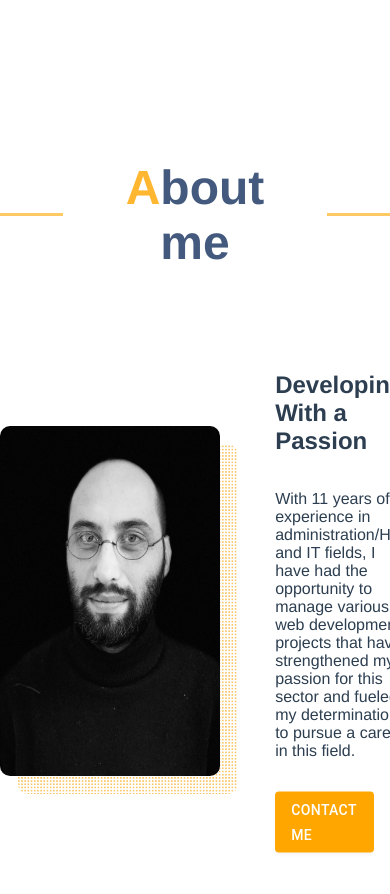
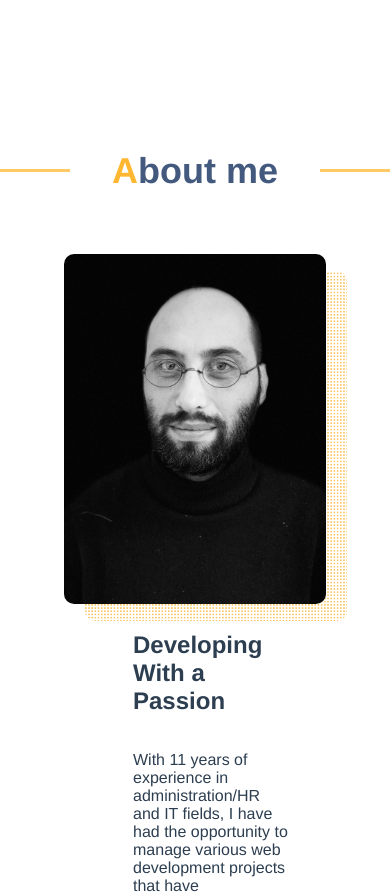
Before and after one commit to Cadegan/portfolio, a React (Create React App) app: page / in a window 390 px wide. Shown: the part 820-1714 px from the top of the page. Built offline with nearby package versions, Linux system fonts and the light colour scheme; no server answers.

Commit message:
Responsive heading

```diff
--- a/src/components/About/_about.css
+++ b/src/components/About/_about.css
@@ -1 +1 @@
-.about_wrapper{display:flex;align-items:center;justify-content:center;gap:10%;text-align:left;margin-top:2rem;margin-bottom:2rem}.about-img_wrapper{position:relative;height:350px;width:-moz-max-content;width:max-content}.about-img_wrapper img{height:100%;border-radius:10px}.about-img_wrapper::before{content:"";position:absolute;height:100%;width:100%;top:5%;left:8%;border-radius:10px;background:#ffa600;opacity:.6;z-index:-20;background-image:-webkit-linear-gradient(90deg, transparent 0%, transparent 50%, white 50%, white 100%),-webkit-linear-gradient(0deg, rgba(0, 0, 0, 0.03) 0%, rgba(0, 0, 0, 0.03) 50%, white 50%, white 100%);background-size:.2em .2em}.about-speech{width:40%;display:flex;flex-direction:column;align-items:baseline}
+.about_wrapper{display:flex;align-items:center;justify-content:center;gap:10%;text-align:left;margin-top:2rem;margin-bottom:2rem}.about-img_wrapper{position:relative;height:350px;width:-moz-max-content;width:max-content}.about-img_wrapper img{height:100%;border-radius:10px}.about-img_wrapper::before{content:"";position:absolute;height:100%;width:100%;top:5%;left:8%;border-radius:10px;background:#ffa600;opacity:.6;z-index:-20;background-image:-webkit-linear-gradient(90deg, transparent 0%, transparent 50%, white 50%, white 100%),-webkit-linear-gradient(0deg, rgba(0, 0, 0, 0.03) 0%, rgba(0, 0, 0, 0.03) 50%, white 50%, white 100%);background-size:.2em .2em}.about-speech{width:40%;display:flex;flex-direction:column;align-items:baseline}@media screen and (max-width: 640px){.about_wrapper{flex-direction:column}}
--- a/src/components/About/_about.scss
+++ b/src/components/About/_about.scss
@@ -71,3 +71,9 @@
     flex-direction: column;
     align-items: baseline;
 }
+
+@media screen and (max-width: 640px) {
+    .about_wrapper {
+        flex-direction: column;
+    }
+}
--- a/src/components/Heading/_heading.css
+++ b/src/components/Heading/_heading.css
@@ -1 +1 @@
-.heading-wrapper{display:flex;justify-content:center;align-items:center;gap:2rem}.heading__text{justify-content:center;align-items:center;font-size:32px}.heading__before,.heading__after{content:"";width:70px;height:3px;background-color:#ffa600}
+.heading-wrapper{display:flex;justify-content:center;align-items:center;gap:2rem}.heading__text{justify-content:center;align-items:center;font-size:2rem}.heading__before,.heading__after{content:"";width:70px;height:3px;background-color:#ffa600}@media screen and (max-width: 640px){.heading-wrapper{justify-content:space-between}.heading__text{font-size:1.5rem}}
--- a/src/components/Heading/_heading.scss
+++ b/src/components/Heading/_heading.scss
@@ -10,7 +10,7 @@
     // display: flex;
     justify-content: center;
     align-items: center;
-    font-size: 32px;
+    font-size: 2rem;
 
     // h1 {
     //     margin: 0;
@@ -25,3 +25,13 @@
     background-color: #FFA600;
 
 }
+
+@media screen and (max-width: 640px) {
+    .heading-wrapper {
+        justify-content: space-between;
+    }
+
+    .heading__text {
+        font-size: 1.5rem;
+    }
+}
--- a/src/components/Heading/index.jsx
+++ b/src/components/Heading/index.jsx
@@ -18,7 +18,7 @@ const headingVariants = {
 
 const beforeVariant = {
   hidden: {
-    x: -80,
+    x: -30,
     opacity: 0,
   },
   visible: {
@@ -30,7 +30,7 @@ const beforeVariant = {
 
 const afterVariant = {
   hidden: {
-    x: 80,
+    x: 30,
     opacity: 0,
   },
   visible: {
--- a/src/styles/main.css
+++ b/src/styles/main.css
@@ -175,7 +175,7 @@ section {
 .heading__text {
   justify-content: center;
   align-items: center;
-  font-size: 32px;
+  font-size: 2rem;
 }
 
 .heading__before,
@@ -186,6 +186,14 @@ section {
   background-color: #FFA600;
 }
 
+@media screen and (max-width: 640px) {
+  .heading-wrapper {
+    justify-content: space-between;
+  }
+  .heading__text {
+    font-size: 1.5rem;
+  }
+}
 .about_wrapper {
   display: flex;
   align-items: center;
@@ -228,6 +236,11 @@ section {
   align-items: baseline;
 }
 
+@media screen and (max-width: 640px) {
+  .about_wrapper {
+    flex-direction: column;
+  }
+}
 .projectsContainer {
   display: grid;
   grid-template-columns: 1fr 1fr 1fr;
```
Also changed, not shown: 1 other file (tests, documents, lock files or other folders).
